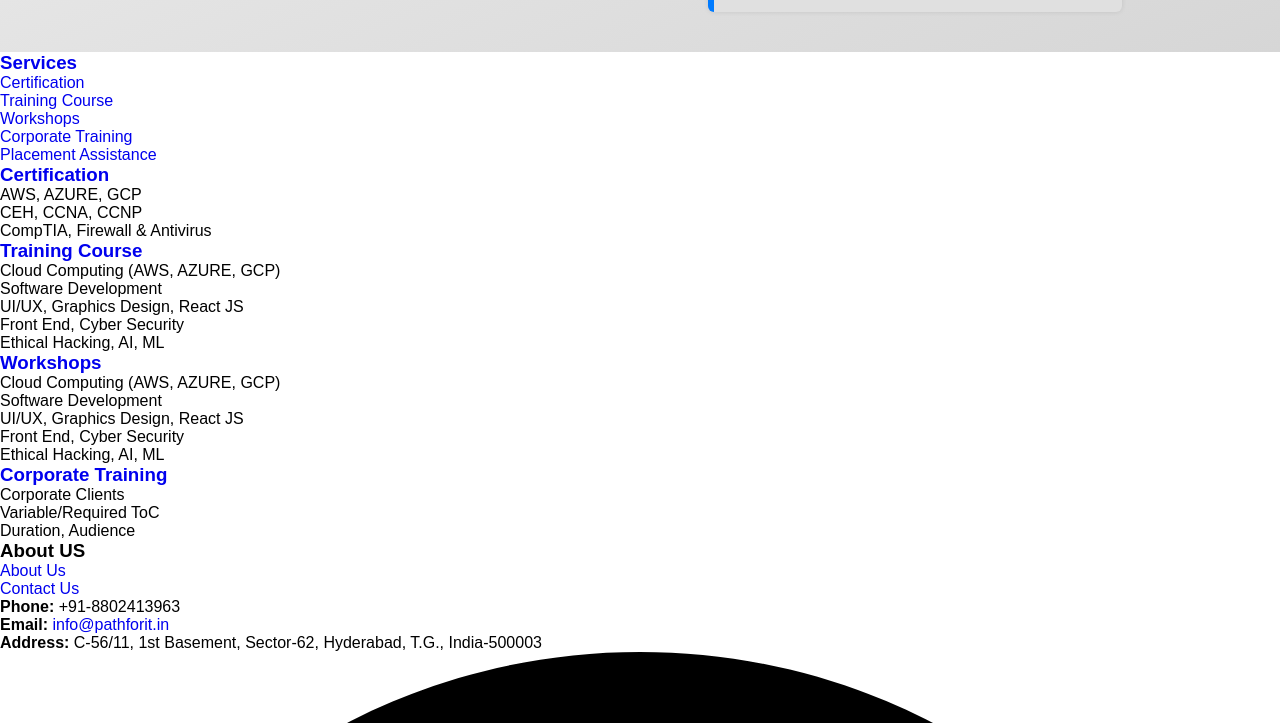
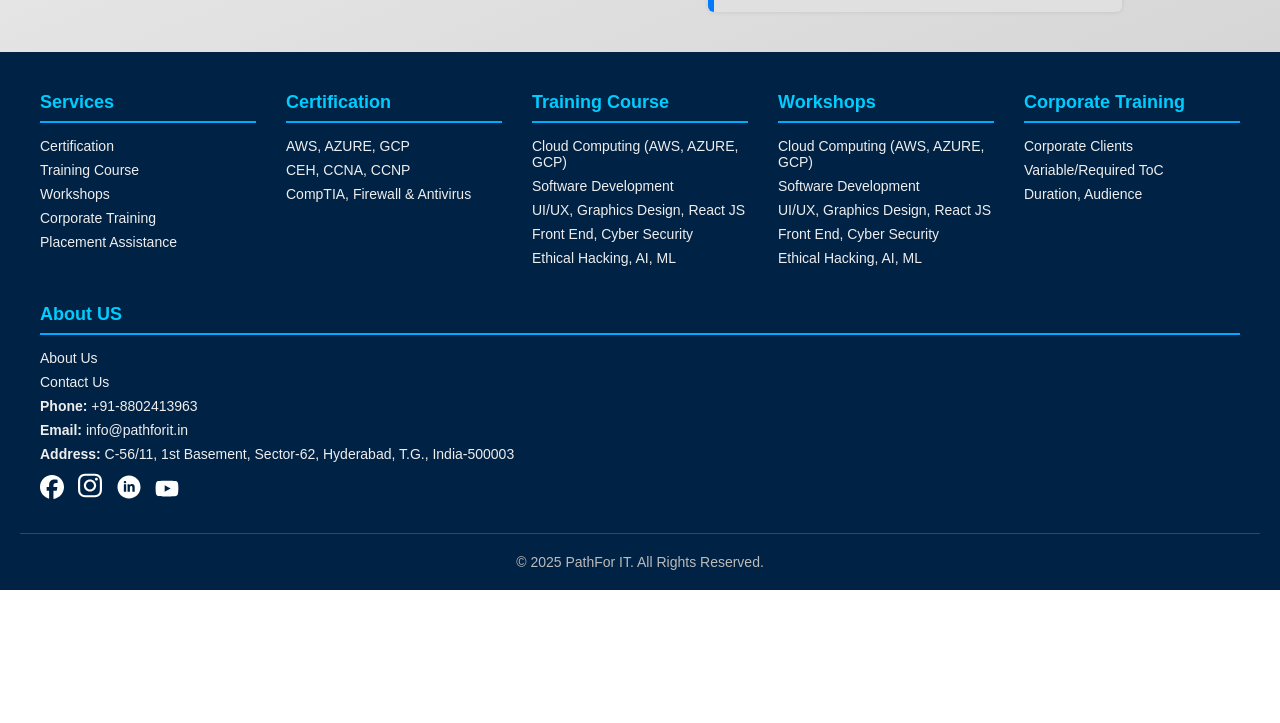
Before and after one commit to PatanMahaboobSubhani/PathFor-IT, a plain HTML site: page index.html in a window 1280 px wide. Shown: the part 577-1300 px from the top of the page. After the commit the page ends 1167 px from the top, so only its background shows below. Drawn offline with Linux system fonts and the light colour scheme.

Commit message:
Update style.css

```diff
--- a/Styles/style.css
+++ b/Styles/style.css
@@ -2,6 +2,10 @@
   box-sizing: border-box;
   margin: 0;
   padding: 0;
+}
+
+a, a:visited, a:hover, a:active {
+  color: inherit;
 }
 
 body {
@@ -143,7 +147,7 @@ input:checked + .slider:before {
 /* Label Styles */
 .switch-container span {
     font-size: 14px;
-    color: #666;
+    color: white;
 }
 
 .active-label {
@@ -251,3 +255,87 @@ a{
   color: #003c6c;
   font-size: 14px;
 }
+
+/* footer */
+
+.site-footer {
+  background-color: #002244;
+  color: #fff;
+  padding: 40px 20px 20px;
+  font-family: Arial, sans-serif;
+}
+
+.footer-container {
+  display: flex;
+  flex-wrap: wrap;
+  justify-content: space-between;
+  gap: 30px;
+  max-width: 1200px;
+  margin: 0 auto;
+}
+
+.footer-section {
+  flex: 1 1 200px;
+}
+
+.footer-section h3 {
+  color: #00ccff;
+  border-bottom: 2px solid #00aaff;
+  padding-bottom: 8px;
+  margin-bottom: 15px;
+  font-size: 18px;
+}
+
+.footer-section ul {
+  list-style: none;
+  padding: 0;
+  margin: 0;
+}
+
+.footer-section ul li {
+  margin-bottom: 8px;
+  font-size: 14px;
+  color: #eee;
+}
+
+.footer-section ul li a {
+  color: #eee;
+  text-decoration: none;
+}
+
+.footer-section ul li a:hover {
+  color: #00ccff;
+  text-decoration: underline;
+}
+
+.social-icons {
+  margin-top: 10px;
+}
+
+.social-icons a img {
+  width: 24px;
+  margin-right: 10px;
+  filter: brightness(0) invert(1);
+}
+
+.footer-bottom {
+  text-align: center;
+  padding-top: 20px;
+  border-top: 1px solid #444;
+  margin-top: 30px;
+  font-size: 14px;
+  color: #bbb;
+}
+
+/* Responsive */
+@media (max-width: 768px) {
+  .footer-container {
+    flex-direction: column;
+    align-items: flex-start;
+  }
+
+  .footer-section {
+    width: 100%;
+    margin-bottom: 20px;
+  }
+}
```
